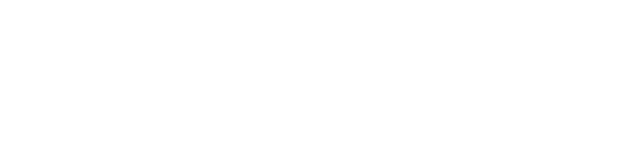
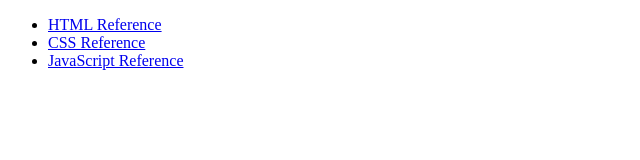
Before and after one commit to SabaFadhl/exam, a plain HTML site: page index.html in a window 1280 px wide. Shown: the whole page, without its empty margins (0-640 px from the left). Drawn offline with Linux system fonts and the light colour scheme.

Commit message:
add nav master

```diff
--- a/index.html
+++ b/index.html
@@ -3,7 +3,13 @@
     <head>
     </head>
     <body>
-
+        <nav>
+            <ul>
+              <li><a href="http://tutorialio.com/html/" target="_blank">HTML Reference</a></li>
+              <li><a href="http://tutorialio.com/css/" target="_blank">CSS Reference</a></li>
+              <li><a href="http://tutorialio.com/javascript/" target="_blank">JavaScript Reference</a></li>
+            </ul>
+          </nav>
 
     </body>
 </html>
```
